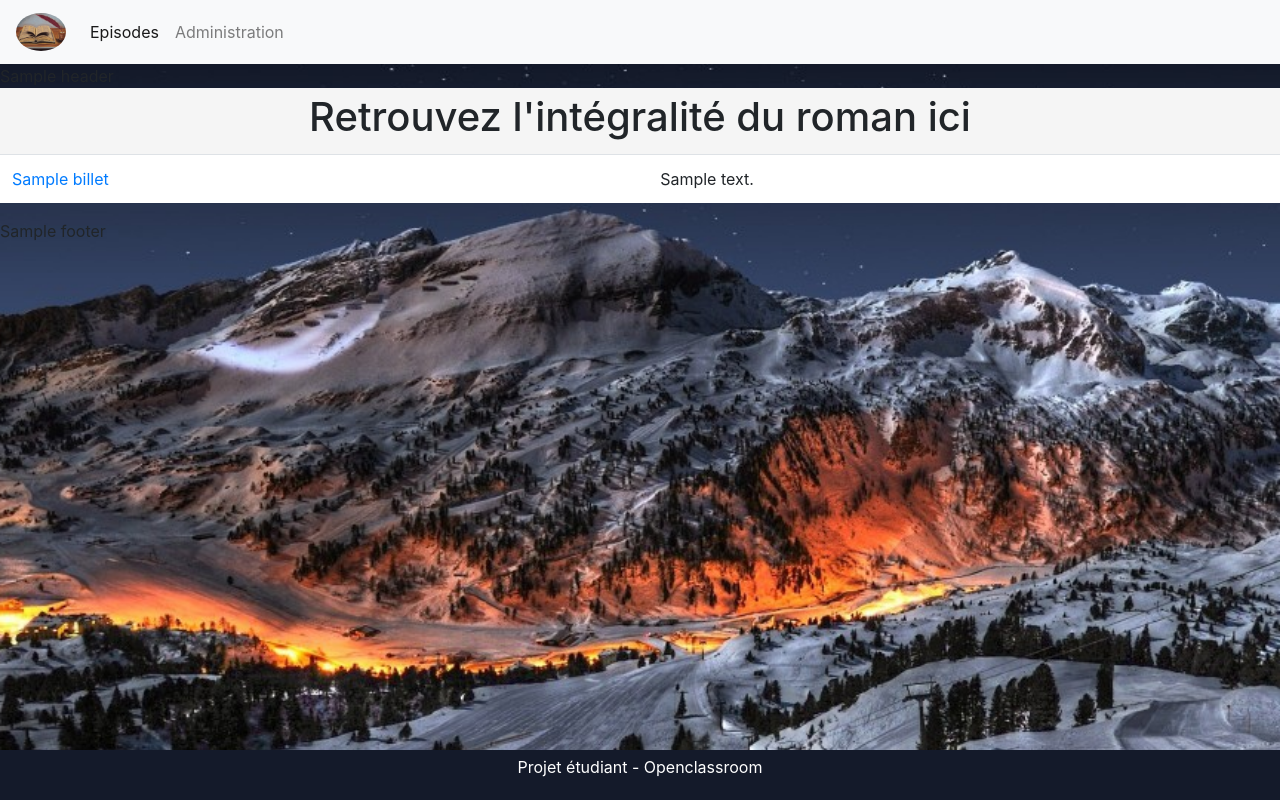
After one commit to BenjaminNahmani/p4-openclassroom, a PHP site: template vue/billet/episodes.php in a window 1280 px wide. The commit adds this page. Run offline with PHP 8.4, Linux system fonts and the light colour scheme; the template is opened without the code that fills it: most values are stand-ins (such as "Sample title", 1, 10 or a date in 2020); some libraries are stand-ins or nearby versions.

Commit message:
Création Articles & CSS
Création Articles et un peu de CSS

```diff
--- a/Controller/HomeController.php
+++ b/Controller/HomeController.php
@@ -17,5 +17,4 @@ class HomeController extends Controller
         $view->render(["billet"=>$billet]);
     }
 
-
 }
--- a/style.css
+++ b/style.css
@@ -1,7 +1,43 @@
 /* ---------------------------------- */
 /*            PAGE HOME.PHP           */
 /* ---------------------------------- */
+* {
+  box-sizing: border-box;
+}
 
+html{
+  height: 100%;
+}
+body{
+  position: relative;
+  background: url(image/main_pic.jpg) no-repeat center center;
+  background-size: cover;
+  min-height: 100%;
+  margin: 0;
+  padding: 0;
+  z-index: 999;
+}
+
+footer {
+  position: absolute;
+  bottom: 0;
+  display: flex;
+  align-items: center;
+  justify-content: center;
+  width:100%;
+  padding:5px;
+  color: white;
+  background-color:#141A2A ;
+}
+
+
+.title_pages{
+  display: flex;
+  align-items: center;
+  justify-content: center;
+  background-color: whitesmoke;
+  padding: 5px;
+}
 /* ---------------------------------- */
 /* ------------- NAVBAR ------------- */
 /* ---------------------------------- */
@@ -26,15 +62,13 @@
 }
 
 #main_pic {
-  height: 250px;
-  max-height: 400px;
-  background: url(image/main_pic.jpg) no-repeat center center;
-  background-size: cover;
-  margin: 0px;
+  max-width:1280px;
+  min-height:100%;
+  margin:0 auto;
+  position:relative;
   padding: 2px;
   color: white;
 }
-
 
 .wrapper {
   display: table;
@@ -68,21 +102,13 @@
   color: black;
 }
 
-  /* ---------------------------------- */
-  /* ------------- FOOTER ------------- */
-  /* ---------------------------------- */
-footer {
-  display: flex;
-  justify-content: center;
-  align-items: center;
-  padding: 10px;
-  background-color: #141a2a;
-  color: white;
-}
-
 /* ---------------------------------- */
 /*             PAGE ARTICLE           */
 /* ---------------------------------- */
+
+.articles, .form_com{
+  background-color: whitesmoke;
+}
 
 #com_zone_title{
   display: flex;
@@ -96,7 +122,7 @@ footer {
 
 }
 
-.form_com {
+.form_com{
   display: flex;
   flex-direction: column;
   width: 100%;
@@ -104,15 +130,22 @@ footer {
 }
 
 .btn-submit,
-.btn-success {
+.btn-success{
   display: flex;
   justify-content: flex-end;
   align-items: flex-end;
 }
 
+tr{
+  margin: 20px;
+}
+
 /* ---------------------------------- */
 /*           ADMINISTRATION           */
 /* ---------------------------------- */
+tbody{
+  background-color: white;
+}
 .btn-create{
   display: flex;
   justify-content: center;
@@ -121,6 +154,7 @@ footer {
   background-color: #28a745;
   border-color: #28a745;
 }
+
 
 @media screen and (min-width: 500px) {/* TAB */
 
--- /dev/null
+++ b/vue/billet/episodes.php
@@ -0,0 +1,31 @@
+<?= $header ?>
+
+<div class="title_pages">
+    <h1>Retrouvez l'intégralité du roman ici</h1>
+</div>
+
+<table class="table">
+    <tbody>
+        <?php foreach ($billet as $b):?>
+        <tr>
+
+            <td class="table_episode"><a href="/billet?id=<?= $b->getId()?>"><?= $b->getName() ?></a></td>
+            <td class="card-text content-billet" data-toggle="modal" data-target="#exampleModal"><?= $b->getExcerptText($b->getText())?></td>
+        </tr>
+    </tbody>
+<!--
+        <div class="card">
+            <div class="card-body">
+
+                <h5 class="card-title card_episode"><a href="/billet?id=<?= $b->getId()?>"><?= $b->getName() ?></a></h5>
+                <p class="card-text card_episode"><?= $b->getExcerptText($b->getText())?></p>
+                <p class="card-text card-text-right card_episode"><a href="/billet?id=<?= $b->getId()?>">Lire la suite</a></p>
+
+            </div>
+        </div> -->
+
+    <?php endforeach;?>
+</table>
+
+
+<?= $footer ?>
--- a/vue/layout/header.php
+++ b/vue/layout/header.php
@@ -32,7 +32,7 @@
 
         <div class="navbar-nav">
 
-          <a class="nav-item nav-link active" href="/" class="button">Episodes</a>
+          <a class="nav-item nav-link active" href="/billet/episodes" class="button">Episodes</a>
 
           <a class="nav-item nav-link" href="/admin/billet/liste" class="button">Administration</a>
         </div>
```
Also changed, not shown: Controller/BilletController.php (+9 -3 lines), index.php (+8 -0 lines), vue/billet/liste.php (+4 -4 lines), vue/signaler/liste.php (+6 -3 lines), vue/billet/show.php (line endings or trailing spaces).
